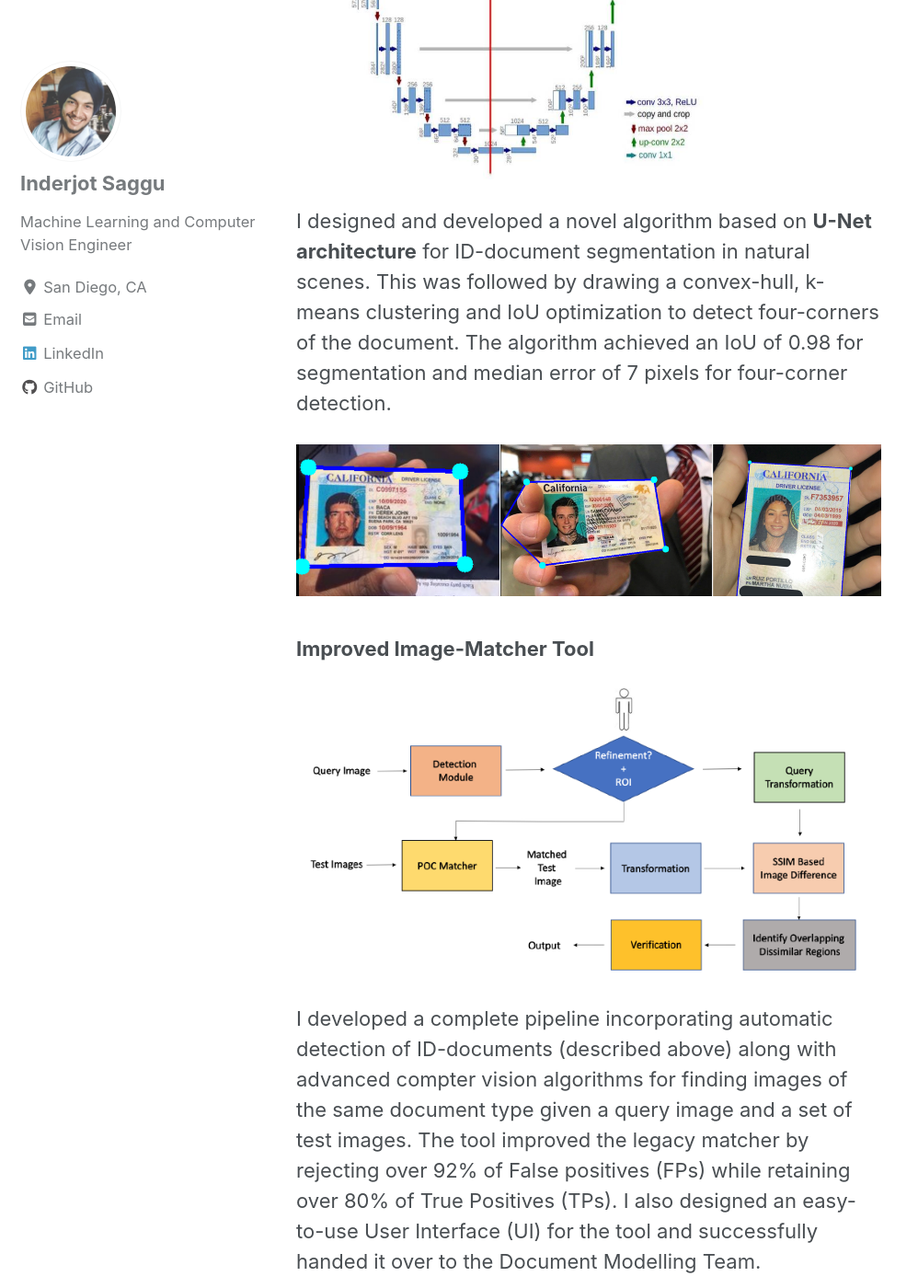
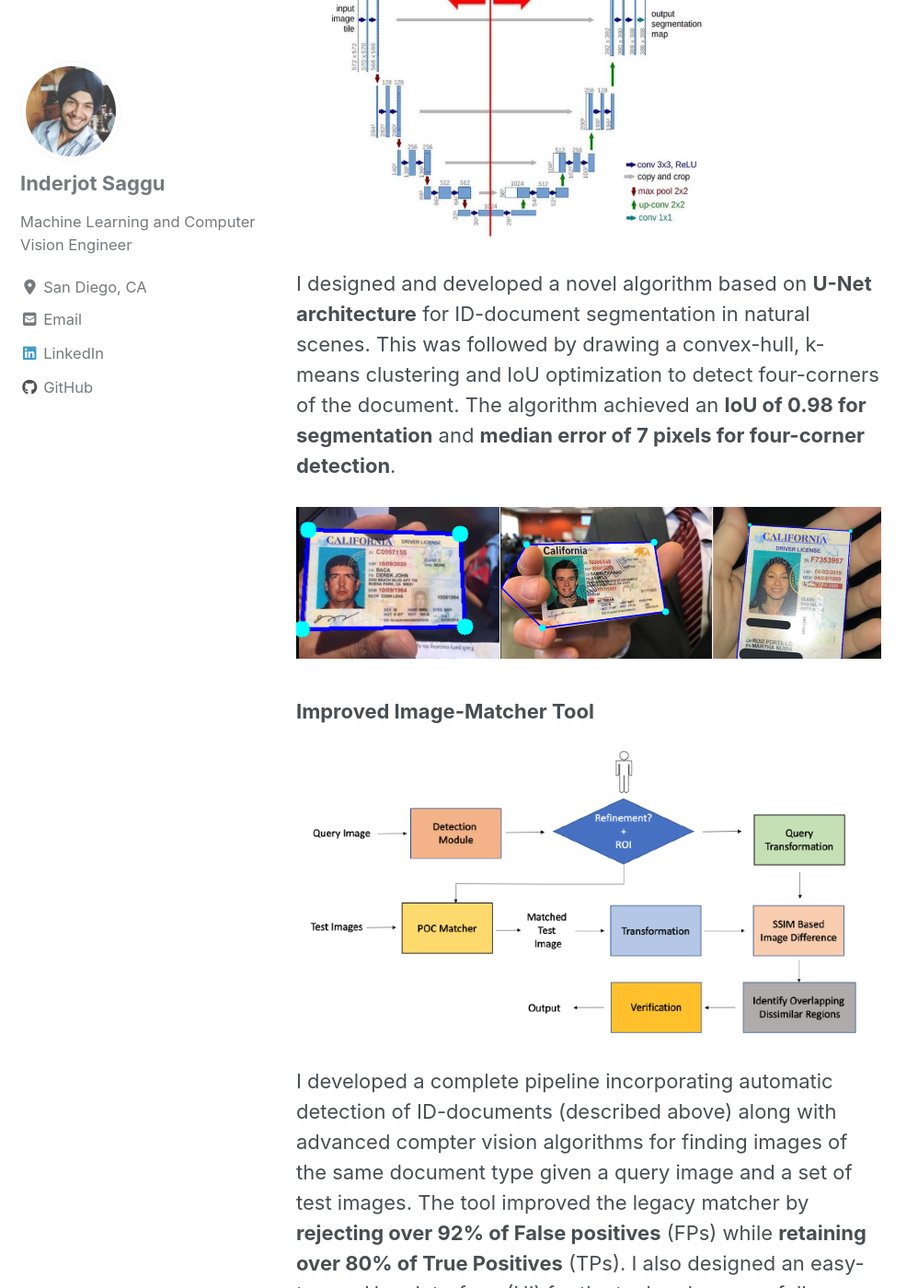
Before and after one commit to ijssaggu/ijssaggu.github.io, a Jekyll site: the page built from _posts/2019-10-01-mitek.md, in a window 1280 px wide and 1400 px high, scrolled down 1467 px. Shown: the whole window at 92% size, without its empty margins (0-998 px from the left). Built offline with Jekyll 4.4.1, drawn with Linux system fonts in a browser that asks for light colours; cached includes are drawn as plain includes; nearby versions of some CDN libraries; some of the changed text lies outside the part shown.

Commit message:
Mitek project page

```diff
--- a/_posts/2019-10-01-mitek.md
+++ b/_posts/2019-10-01-mitek.md
@@ -7,17 +7,17 @@
 excerpt: "Summer Internship at Mitek Systems Inc. as a Machine Learning Intern"
 mathjax: "true"
 ---
-[##Poster](/files/mitek-poster.pdf), [##Slides](/files/mitek-slides.pdf)
+[Poster](/files/mitek-poster.pdf), [Slides](/files/mitek-slides.pdf)
 
 I spent Summer 2019 at [Mitek Systems Inc.](https://www.miteksystems.com/) working with the document tooling team to improve document onboarding process and increase efficiency of modellers. The main projects that worked on were:
 * Segmentation and four-corner detection of ID-documents
 * Improved Image-Matcher Tool
 
-### Segmentation and four-corner detection of ID-documents
+## Segmentation and four-corner detection of ID-documents
 
 <img src="{{ site.url }}{{ site.baseurl }}/images/unet.png" alt="U-Net Architecture">
 
-I designed and developed a novel algorithm based on **U-Net architecture** for ID-document segmentation in natural scenes. This was followed by drawing a convex-hull, k-means clustering and IoU optimization to detect four-corners of the document. The algorithm achieved an IoU of 0.98 for segmentation and median error of 7 pixels for four-corner detection.
+I designed and developed a novel algorithm based on **U-Net architecture** for ID-document segmentation in natural scenes. This was followed by drawing a convex-hull, k-means clustering and IoU optimization to detect four-corners of the document. The algorithm achieved an **IoU of 0.98 for segmentation** and **median error of 7 pixels for four-corner detection**.
 
 <img src="{{ site.url }}{{ site.baseurl }}/images/detection.png" alt="Results for four-corner Detection">
 
@@ -25,4 +25,4 @@
 
 <img src="{{ site.url }}{{ site.baseurl }}/images/pipeline.png" alt="Matcher Tool">
 
-I developed a complete pipeline incorporating automatic detection of ID-documents (described above) along with advanced compter vision algorithms for finding images of the same document type given a query image and a set of test images. The tool improved the legacy matcher by rejecting over 92% of False positives (FPs) while retaining over 80% of True Positives (TPs). I also designed an easy-to-use User Interface (UI) for the tool and successfully handed it over to the Document Modelling Team.
+I developed a complete pipeline incorporating automatic detection of ID-documents (described above) along with advanced compter vision algorithms for finding images of the same document type given a query image and a set of test images. The tool improved the legacy matcher by **rejecting over 92% of False positives** (FPs) while **retaining over 80% of True Positives** (TPs). I also designed an easy-to-use User Interface (UI) for the tool and successfully handed it over to the Document Modelling Team.
```
